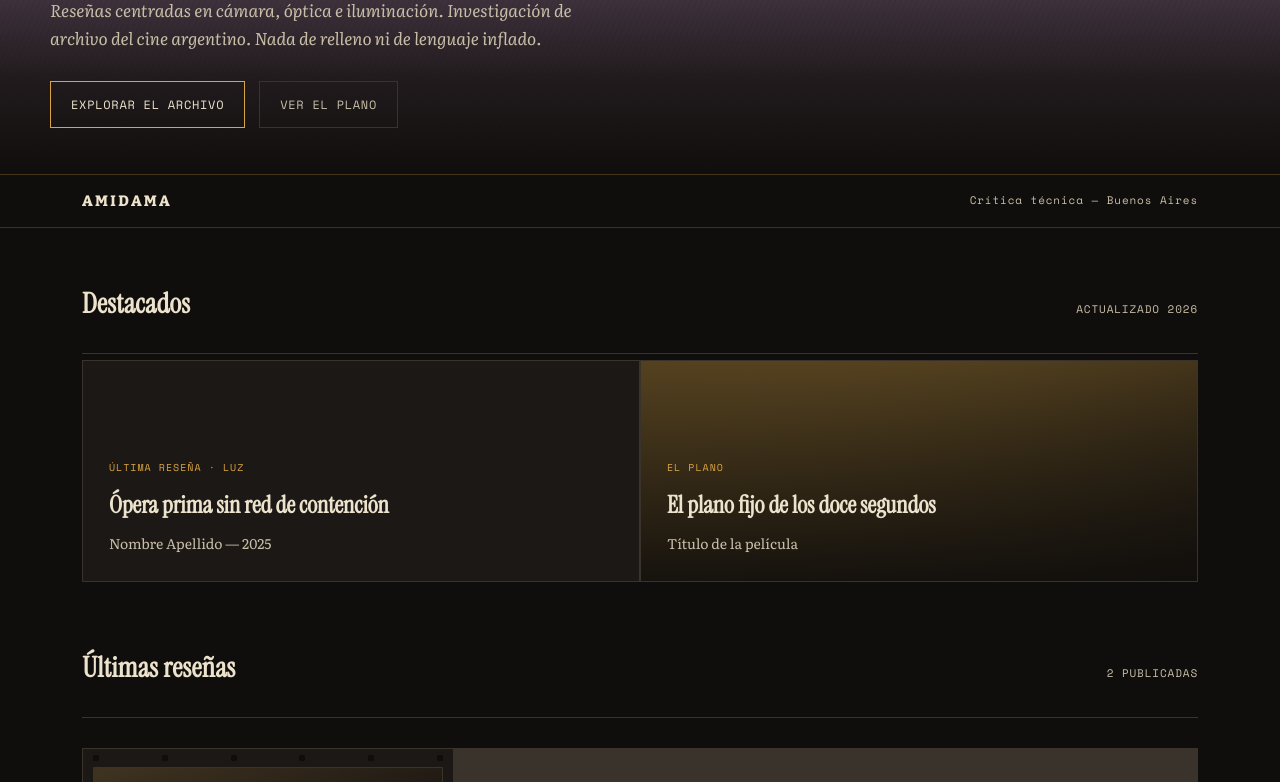
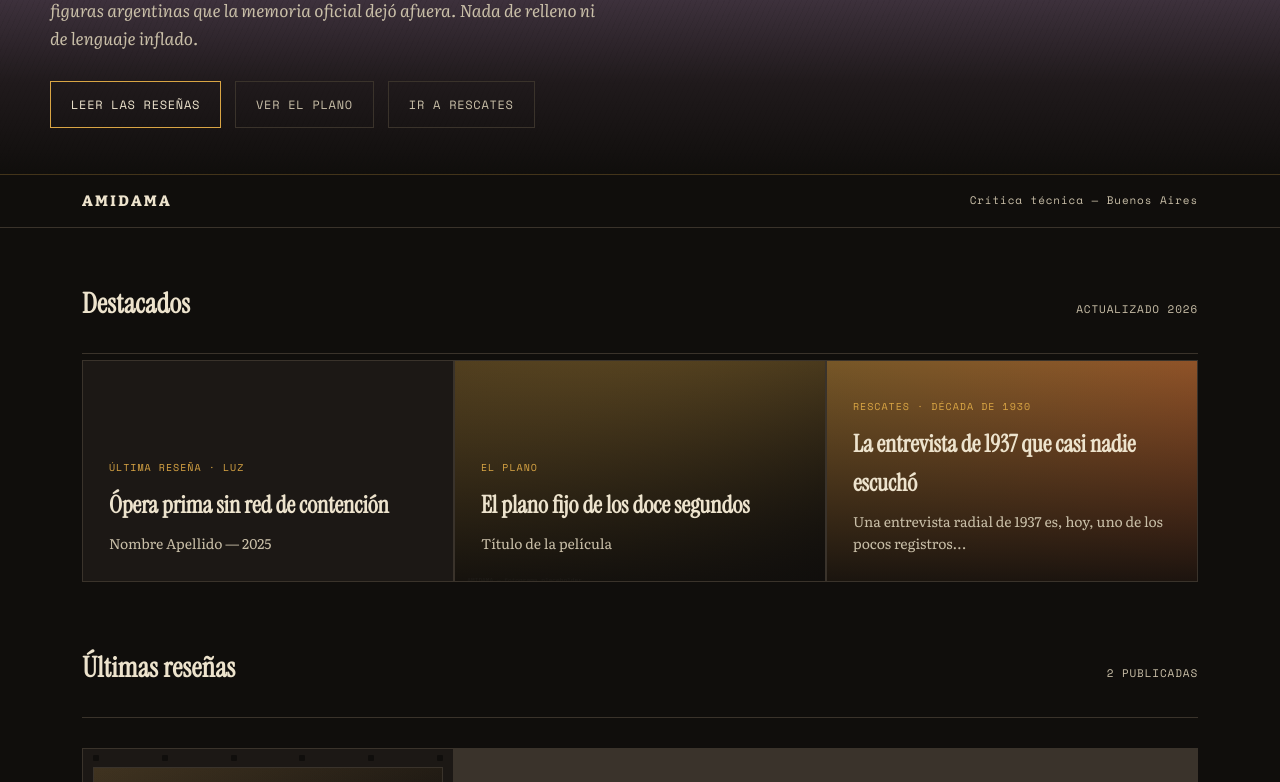
Before and after one commit to franconovo2001-code/amidama, an Eleventy site: page src/index.njk in a window 1280 px wide. Shown: the part 571-1353 px from the top of the page. Built offline with nearby package versions, Linux system fonts and the light colour scheme; Eleventy itself is replaced by a stand-in of ours; files that its build step writes are made by us from their sources.

Commit message:
Add files via upload

```diff
--- a/src/css/style.css
+++ b/src/css/style.css
@@ -442,7 +442,7 @@
 /* ---------- FEATURED STRIP (home) ---------- */
 .featured-strip{
   display:grid;
-  grid-template-columns: 1fr 1fr;
+  grid-template-columns: repeat(3, 1fr);
   gap: 2px;
   background: var(--line);
   border: 1px solid var(--line);
@@ -654,3 +654,7 @@
 @media (max-width: 760px){
   .archivo-table{ display:block; overflow-x:auto; white-space:nowrap; }
 }
+
+@media (max-width: 860px){
+  .featured-strip{ grid-template-columns: 1fr; }
+}
--- a/src/index.njk
+++ b/src/index.njk
@@ -4,6 +4,7 @@ title: Amidama — Análisis técnico y rescate de archivo
 ---
 {% set latestResena = collections.resenas[0] %}
 {% set latestPlano = collections.planoDelDia[0] %}
+{% set latestRescate = collections.rescates[0] %}
 {% set restoResenas = collections.resenas | slice(1, 5) %}
 {% set previewRescates = collections.rescates | slice(0, 4) %}
 
@@ -12,11 +13,12 @@ title: Amidama — Análisis técnico y rescate de archivo
     <div class="light-sweep"></div>
     <div class="wrap hero-content">
       <div class="hero-eyebrow">Medio digital independiente — Buenos Aires</div>
-      <h1 class="hero-title">Análisis técnico de cine.<br>Rescate de archivo.</h1>
-      <p class="hero-dek">Reseñas centradas en cámara, óptica e iluminación. Investigación de archivo del cine argentino. Nada de relleno ni de lenguaje inflado.</p>
+      <h1 class="hero-title">Análisis técnico de cine.<br>Rescate de memoria.</h1>
+      <p class="hero-dek">Reseñas centradas en cámara, óptica e iluminación. Notas sobre cine y figuras argentinas que la memoria oficial dejó afuera. Nada de relleno ni de lenguaje inflado.</p>
       <div class="cta-row">
-        <a class="btn" href="/resenas/">Explorar el archivo</a>
+        <a class="btn" href="/resenas/">Leer las reseñas</a>
         {% if latestPlano %}<a class="btn ghost" href="{{ latestPlano.url }}">Ver el plano</a>{% endif %}
+        <a class="btn ghost" href="/rescates/">Ir a Rescates</a>
       </div>
     </div>
   </div>
@@ -30,7 +32,7 @@ title: Amidama — Análisis técnico y rescate de archivo
 
 <main class="wrap">
 
-  {% if latestResena or latestPlano %}
+  {% if latestResena or latestPlano or latestRescate %}
   <div class="section-head" data-reveal>
     <h2>Destacados</h2>
     <span class="tc">Actualizado {{ currentYear }}</span>
@@ -48,6 +50,13 @@ title: Amidama — Análisis técnico y rescate de archivo
       <div class="fc-tag">El Plano</div>
       <h3>{{ latestPlano.data.title }}</h3>
       <p>{{ latestPlano.data.pelicula }}</p>
+    </a>
+    {% endif %}
+    {% if latestRescate %}
+    <a class="featured-card" href="{{ latestRescate.url }}" style="{% if latestRescate.data.image %}background-image:linear-gradient(180deg, rgba(16,14,12,0.15), rgba(16,14,12,0.92)), url('{{ latestRescate.data.image }}');background-size:cover;background-position:center;{% endif %}">
+      <div class="fc-tag">Rescates · {{ latestRescate.data.epoca }}</div>
+      <h3>{{ latestRescate.data.title }}</h3>
+      <p>{{ latestRescate.data.excerpt | truncate(70) }}</p>
     </a>
     {% endif %}
   </div>
--- a/src/sobre.njk
+++ b/src/sobre.njk
@@ -9,10 +9,10 @@ permalink: /sobre/
   </div>
   <div class="post-body" style="margin-top:24px;">
     <p>Amidama es un medio digital independiente dedicado a la crítica, el ensayo y el rescate de archivo del cine argentino y latinoamericano, editado desde Buenos Aires.</p>
-    <p>Fundado y dirigido por Franco Novo, fotógrafo y realizador audiovisual (UNA — Licenciatura en Artes Audiovisuales), especializado en cobertura de música en vivo, documental y edición de video.</p>
+    <p>Fundado y dirigido por Franco [Apellido], fotógrafo y realizador audiovisual (UNA — Licenciatura en Artes Audiovisuales), especializado en cobertura de música en vivo, documental y edición de video.</p>
     <h3>Contacto</h3>
-    <p>Dirección editorial: Franco Novo<br>
-    Email: <a href="mailto:amidamaprod@gmail.com">amidamaprod@gmail.com</a><br>
+    <p>Dirección editorial: Franco [Apellido]<br>
+    Email: <a href="mailto:hola@amidama.com">hola@amidama.com</a><br>
     Instagram: <a href="https://instagram.com/" target="_blank" rel="noopener">@amidama</a></p>
     <h3>Acreditación de prensa</h3>
     <p>Para solicitudes de acreditación o material de prensa, escribir al correo editorial indicado arriba.</p>
```
